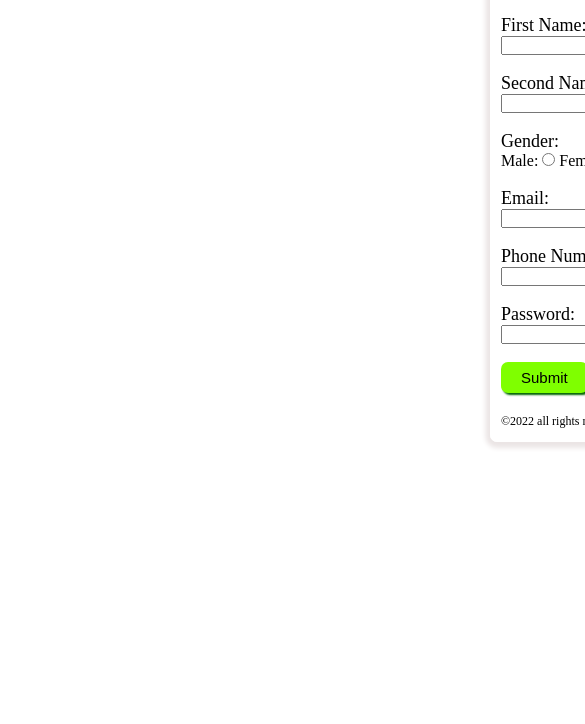
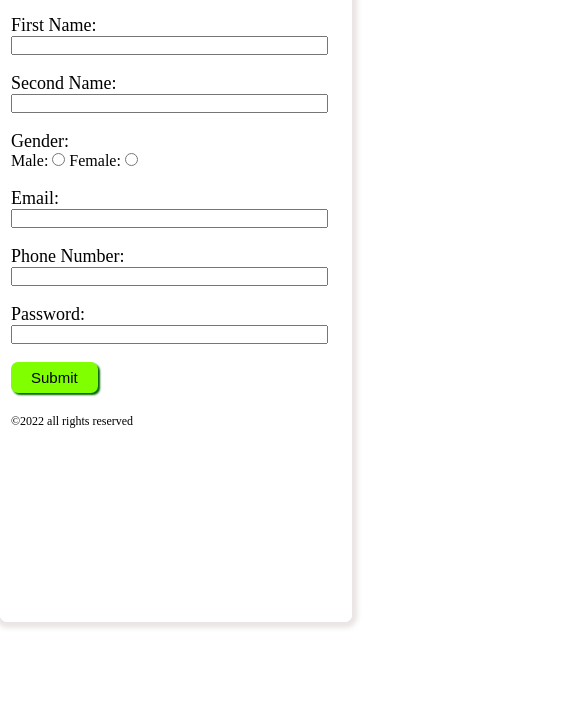
Before and after one commit to Dibendu21062000/mywebpage.github.io, a plain HTML site: page index.html in a window 390 px wide. Shown: the part 120-844 px from the top of the page, 585 px wide, since content can reach past the window. Drawn offline with Linux system fonts and the light colour scheme.

Commit message:
Update p4.css

```diff
--- a/p4.css
+++ b/p4.css
@@ -54,10 +54,10 @@
     background-color: rgb(35, 214, 35);
     transform: scale(1.05);
 }
-@media screen and (max-width:350px){
+@media screen and (max-width:400px){
     .form{
         display:block;
-        width: 400px;
+        width: 350px;
         height: 700px;
         margin-left: 0px;
     }
```
